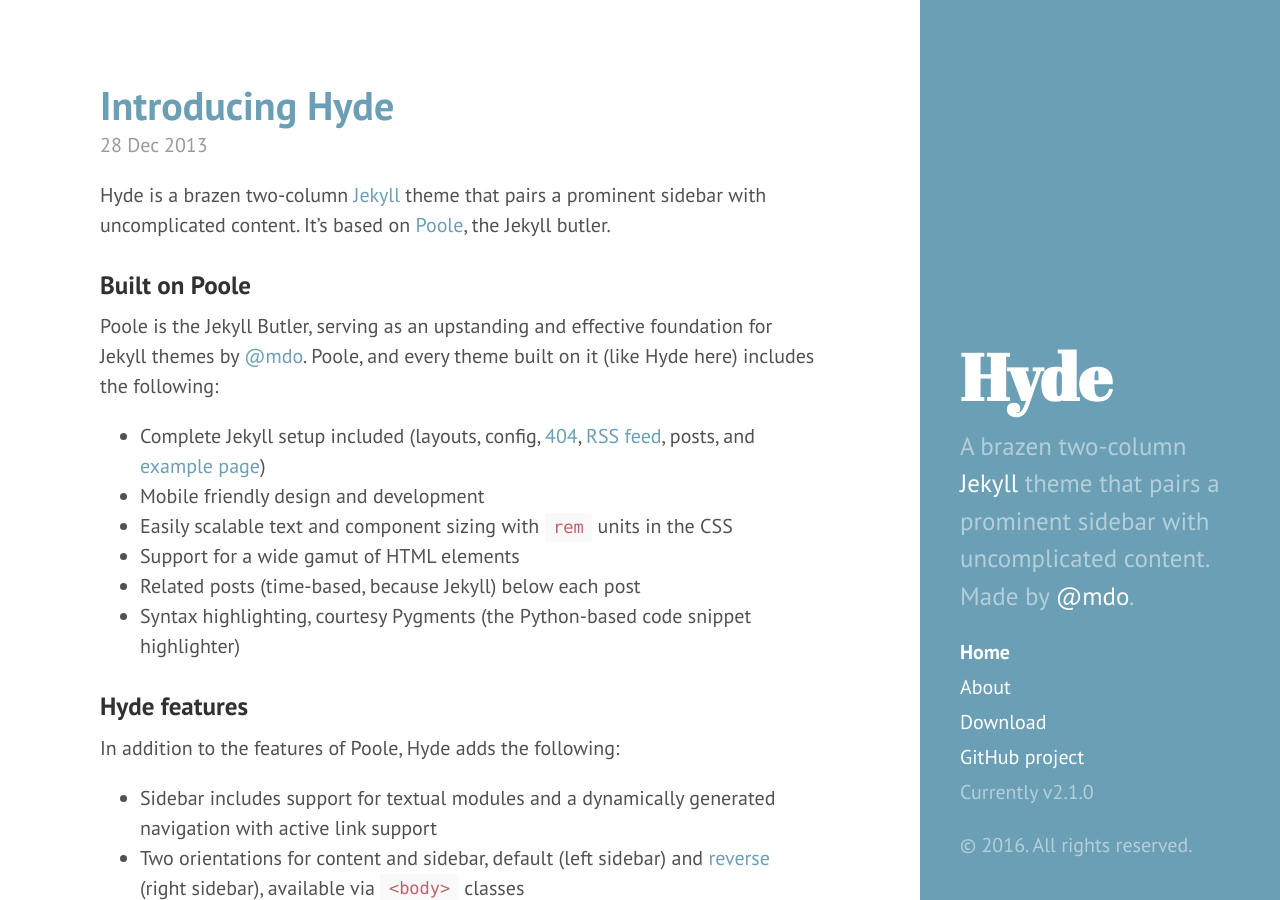
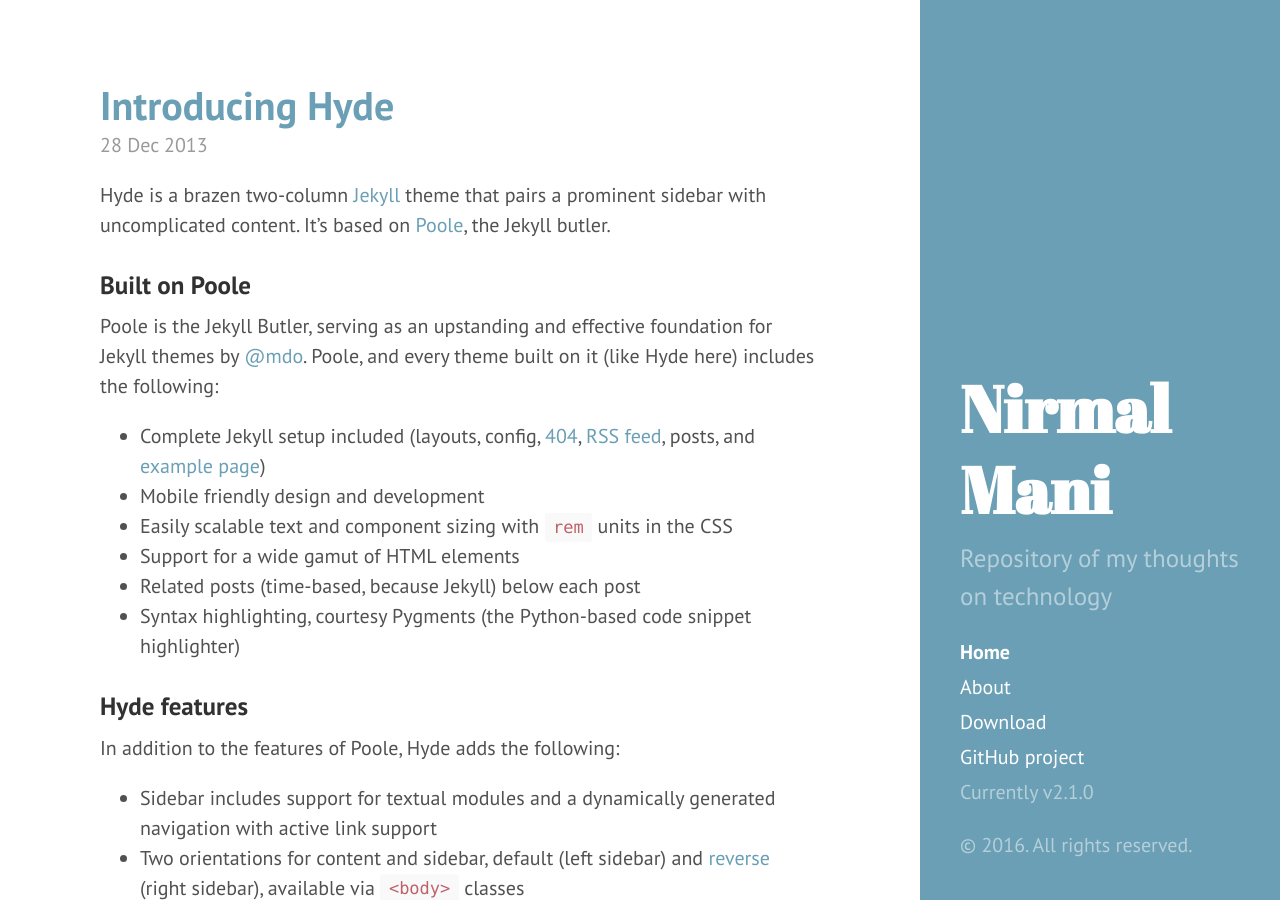
Before and after one commit to nirmal-mani/nirmal-mani.github.io, a Jekyll site: the page built from index.html, in a window 1280 px wide and 900 px high. Built offline with Jekyll 4.4.1, drawn with Linux system fonts in a browser that asks for light colours; Markdown is read by kramdown in place of the engine named in the settings; the list of posts is cut into pages by our own code.

Commit message:
Update configs

```diff
--- a/_config.yml
+++ b/_config.yml
@@ -7,20 +7,20 @@ permalink:        pretty
 #relative_permalinks: true
 
 # Setup
-title:            Hyde
-tagline:          'A Jekyll theme'
-description:      'A brazen two-column <a href="http://jekyllrb.com" target="_blank">Jekyll</a> theme that pairs a prominent sidebar with uncomplicated content. Made by <a href="https://twitter.com/mdo" target="_blank">@mdo</a>.'
-url:              http://hyde.getpoole.com
+title:            Nirmal Mani
+tagline:          'My development notes'
+description:      'Repository of my thoughts on technology'
+url:              https://nirmal-mani.github.io
 baseurl:          /
 
 author:
-  name:           'Mark Otto'
+  name:           'Nirmal Mani'
   url:            https://twitter.com/mdo
 
-paginate:         5
+paginate:         3
 
 # Custom vars
 version:          2.1.0
 
 github:
-  repo:           https://github.com/poole/hyde
+  repo:           https://github.com/poole/nirmal-mani
```
